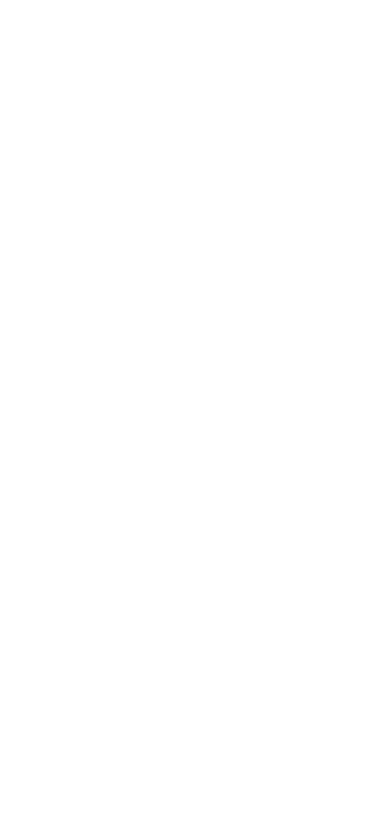
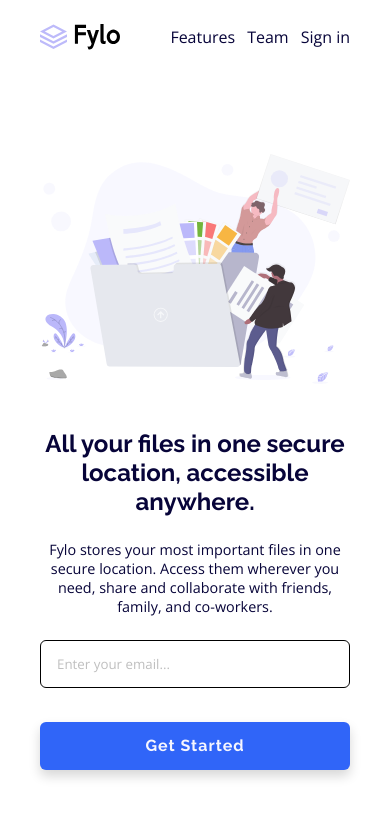
Before and after one commit to aaronpaulgz/fm-fylo-landing, a plain HTML site: page index.html in a window 390 px wide. Drawn offline with nearby package versions, Linux system fonts and the light colour scheme.

Commit message:
Header & Hero Mobile Ready

```diff
--- a/index.html
+++ b/index.html
@@ -28,5 +28,57 @@
     />
     <title>Frontend Mentor | Fylo landing page with two column layout</title>
   </head>
-  <body></body>
+  <body>
+    <header class="header">
+      <nav class="header_nav">
+        <img class="header_img" src="./images/logo.svg" alt="" />
+        <ul class="header_list">
+          <li class="header_list_item">
+            <a href=""> Features </a>
+          </li>
+          <li class="header_list_item">
+            <a href="">Team</a>
+          </li>
+          <li class="header_list_item">
+            <a href="">Sign in</a>
+          </li>
+        </ul>
+      </nav>
+    </header>
+    <main class="hero">
+      <figure class="hero_img">
+        <img src="./images/illustration-1.svg" alt="" />
+      </figure>
+      <section class="hero_description">
+        <h1 class="hero_title">
+          All your files in one secure location, accessible anywhere.
+        </h1>
+        <p class="hero_text">
+          Fylo stores your most important files in one secure location. Access
+          them wherever you need, share and collaborate with friends, family,
+          and co-workers.
+        </p>
+        <form
+          id="hero_form"
+          action=""
+          class="hero_form"
+          onsubmit="event.preventDefault()"
+        >
+          <div class="hero_input_container">
+            <input
+              id="hero_input"
+              placeholder="Enter your email..."
+              type="email"
+              class="hero_input"
+            />
+            <p id="form_alert" class="form_alert">Please check your email</p>
+          </div>
+          <button onclick="heroFormCheckMail()" class="hero_btn">
+            Get Started
+          </button>
+        </form>
+      </section>
+    </main>
+  </body>
+  <script src="./index.js"></script>
 </html>
--- /dev/null
+++ b/index.js
@@ -0,0 +1,12 @@
+$hero_input = document.getElementById("hero_input");
+$form_alert = document.getElementById("form_alert");
+$hero_form = document.getElementById("hero_form");
+
+const heroFormCheckMail = () => {
+  if ($hero_input.value.includes("@")) {
+    $hero_form.submit();
+  } else {
+    $hero_input.style.border = "2px solid var(--Bright-Red)";
+    $form_alert.style.visibility = "visible";
+  }
+};
--- a/styles/styles.css
+++ b/styles/styles.css
@@ -2,6 +2,7 @@
   --Very-Dark-Blue: hsl(243, 87%, 12%);
   --Desaturated-Blue: hsl(238, 22%, 44%);
   --Bright-Blue: hsl(224, 93%, 58%);
+  --Bright-Red: hsl(9, 93%, 58%);
   --Moderate-Cyan: hsl(170, 45%, 43%);
   --Light-Grayish-Blue: hsl(240, 75%, 98%);
   --Light-Gray: hsl(0, 0%, 75%);
@@ -13,4 +14,107 @@
   padding: 0;
   margin: 0;
   box-sizing: border-box;
+  color: var(--Very-Dark-Blue);
+  font-family: var(--Secondary-Font);
 }
+
+.header {
+  width: 310px;
+  max-width: 320px;
+  margin: auto;
+}
+
+.header_nav {
+  display: flex;
+  justify-content: space-between;
+  align-items: center;
+  padding: 24px 0;
+}
+
+.header_img {
+  width: 80px;
+  height: 26px;
+}
+
+.header_list {
+  display: flex;
+  list-style: none;
+}
+
+.header_list_item {
+  margin: 0 0 0 12px;
+  cursor: pointer;
+}
+
+.header_list_item a {
+  text-decoration: none;
+}
+
+.hero {
+  width: 310px;
+  max-width: 320px;
+  margin: 80px auto 0;
+  text-align: center;
+}
+
+.hero_img img {
+  width: 100%;
+}
+
+/* .hero_description {
+} */
+
+.hero_title {
+  margin: 40px 0 0 0;
+  font-family: var(--Primary-Font);
+  font-weight: 700;
+}
+
+.hero_text {
+  margin: 24px 0 0 0;
+  font-family: var(--Secondary-Font);
+  font-size: 0.9rem;
+}
+
+.hero_form {
+  margin: 24px 0 0 0;
+}
+
+.hero_input {
+  width: 100%;
+  height: 48px;
+  padding: 0 16px;
+  border-radius: 6px;
+  border: 1px solid black;
+  outline: none;
+}
+
+.hero_input::placeholder {
+  color: var(--Light-Gray);
+}
+
+.hero_btn {
+  width: 100%;
+  height: 48px;
+  border-radius: 6px;
+  background-color: var(--Bright-Blue);
+  border: none;
+  color: var(--Light-Grayish-Blue);
+  font-size: 1rem;
+  font-family: var(--Primary-Font);
+  font-weight: 700;
+  letter-spacing: 1px;
+  cursor: pointer;
+  outline: none;
+  -webkit-box-shadow: 0px 6px 12px 0px rgba(0, 0, 0, 0.16);
+  -moz-box-shadow: 0px 6px 12px 0px rgba(0, 0, 0, 0.16);
+  box-shadow: 0px 6px 12px 0px rgba(0, 0, 0, 0.16);
+}
+
+.form_alert {
+  margin: 8px 0;
+  font-size: 0.8rem;
+  color: var(--Bright-Red);
+  border-radius: 4px;
+  visibility: hidden;
+}
```
